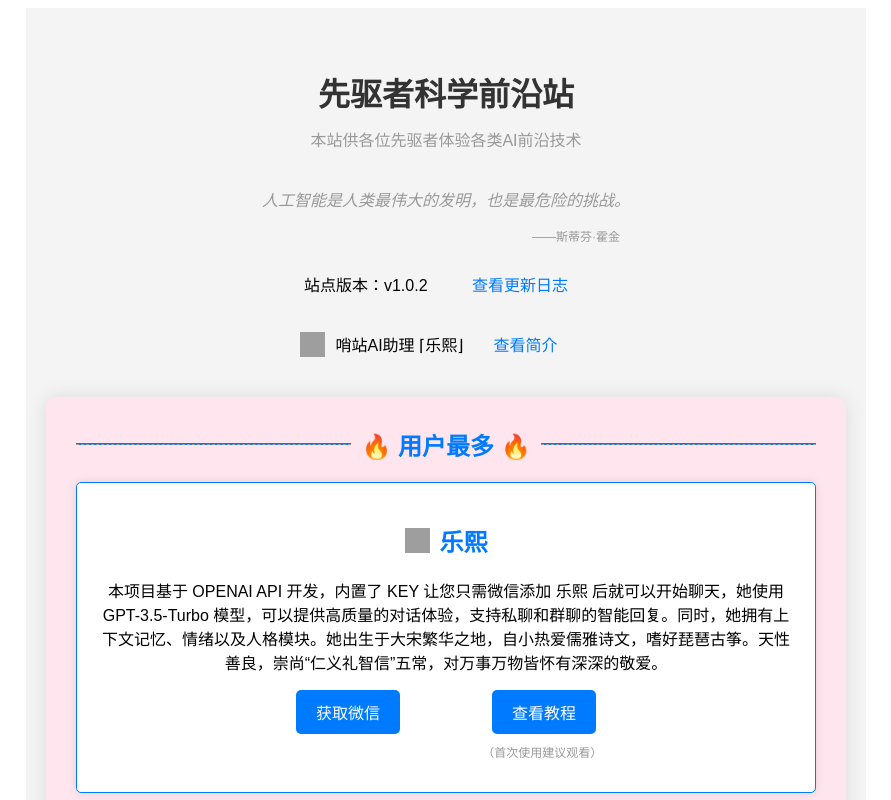
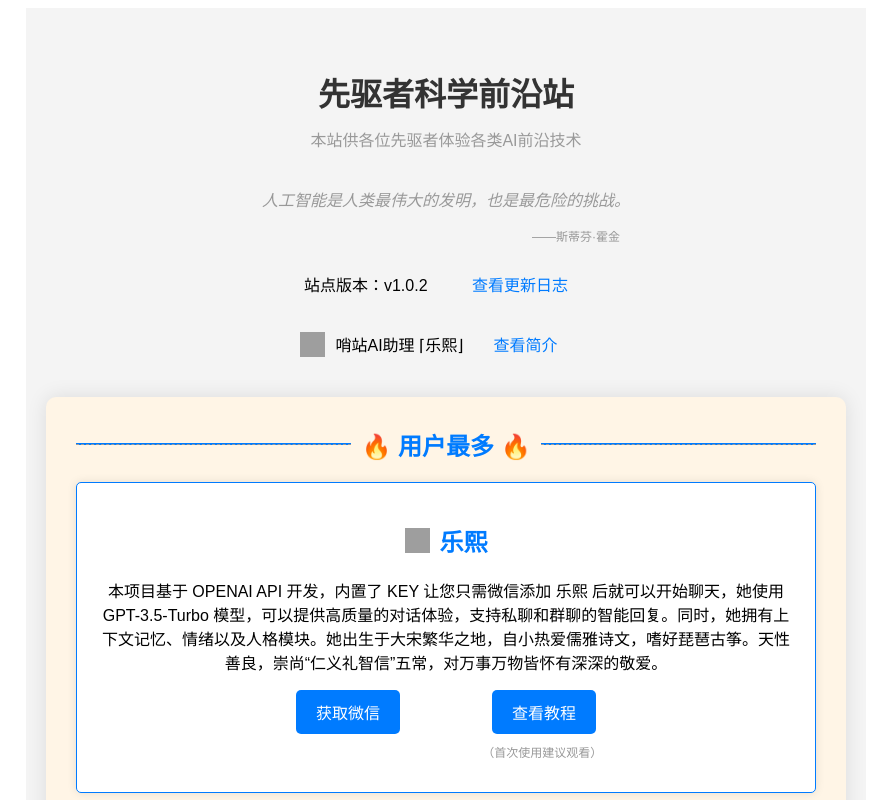
Before and after one commit to cheng7760/AIproject, a React (Create React App) app: page / in a window 1280 px wide. Shown: the top 800 px of the page, without its empty margins (194-1085 px from the left). Built offline with nearby package versions, Linux system fonts and the light colour scheme; grey boxes are pictures that could not be loaded.

Commit message:
Update App.css

```diff
--- a/src/App.css
+++ b/src/App.css
@@ -115,7 +115,7 @@ h2 {
   max-width: 450px;
 }
 .user-favorite {
-  background-color: #ffe5ee; /* 淡粉色背景 */
+  background-color: #fff5e6; /* 淡粉色背景 */
   padding: 30px; /* Increased padding */
   margin-bottom: 50px; /* Increased margin */
   border-radius: 10px; /* Increased border radius */
```
